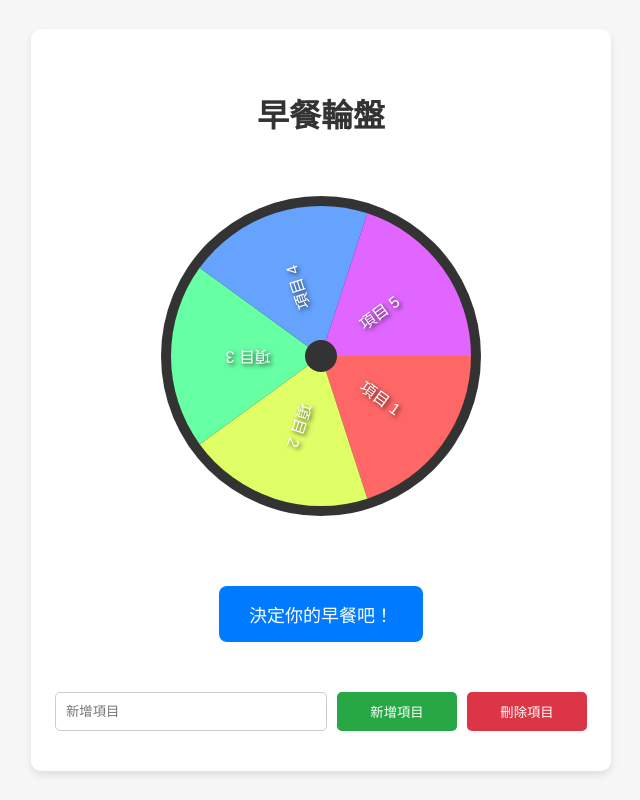
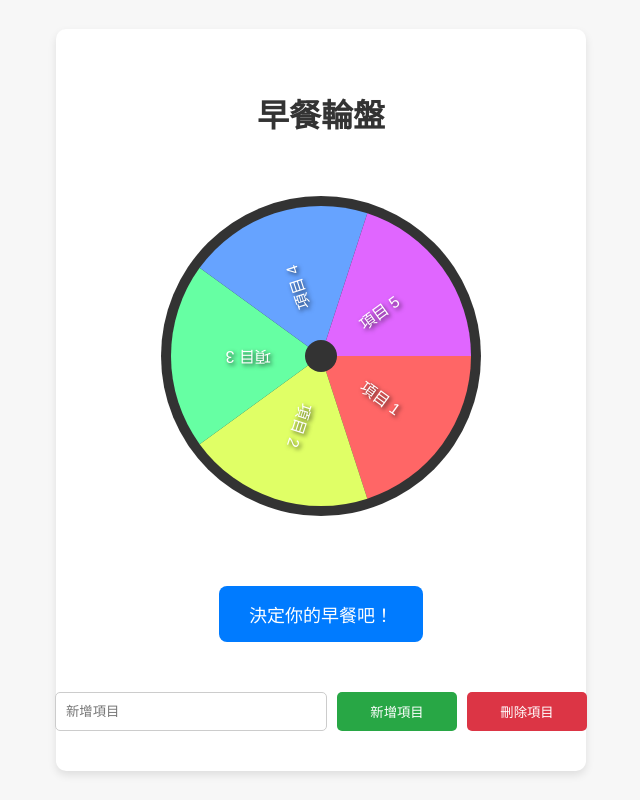
Before and after one commit to fred39392001/SpinWheel, a plain HTML site: page index.html in a window 1280 px wide. Shown: the whole page, without its empty margins (319-959 px from the left). Drawn offline with Linux system fonts and the light colour scheme.

Commit message:
Adjust CSS: .container width

```diff
--- a/styles.css
+++ b/styles.css
@@ -16,7 +16,7 @@ body {
     box-shadow: 0 4px 8px rgba(0, 0, 0, 0.1);
     padding: 40px;
     border-radius: 10px;
-    width: 500px; /* 假設您希望容器寬度稍微增大，您可以根據需要調整 */
+    width: 450px; /* 假設您希望容器寬度稍微增大，您可以根據需要調整 */
     display: flex;
     flex-direction: column;
     justify-content: center;
```
